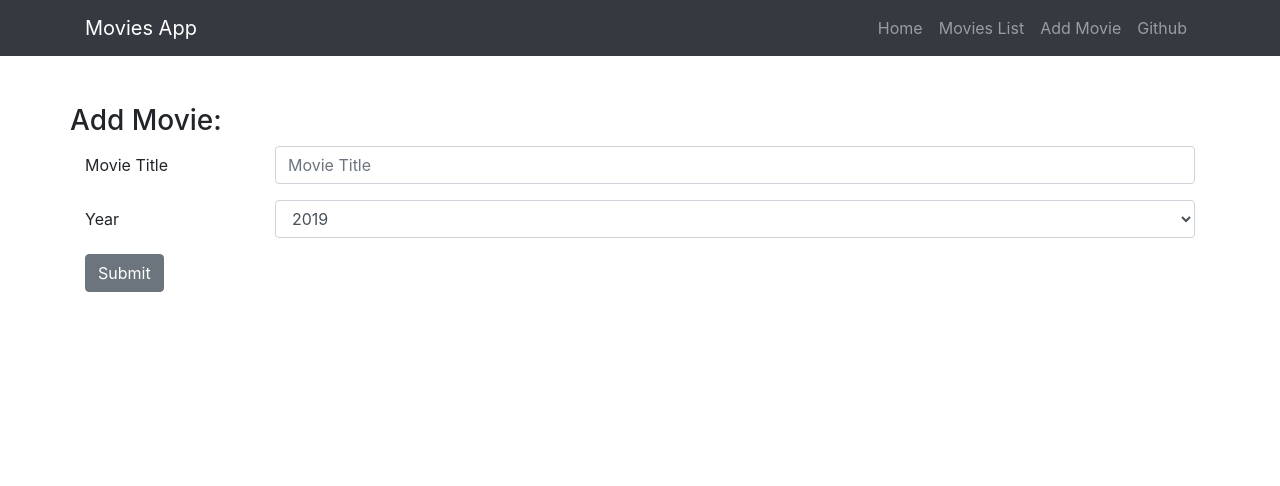
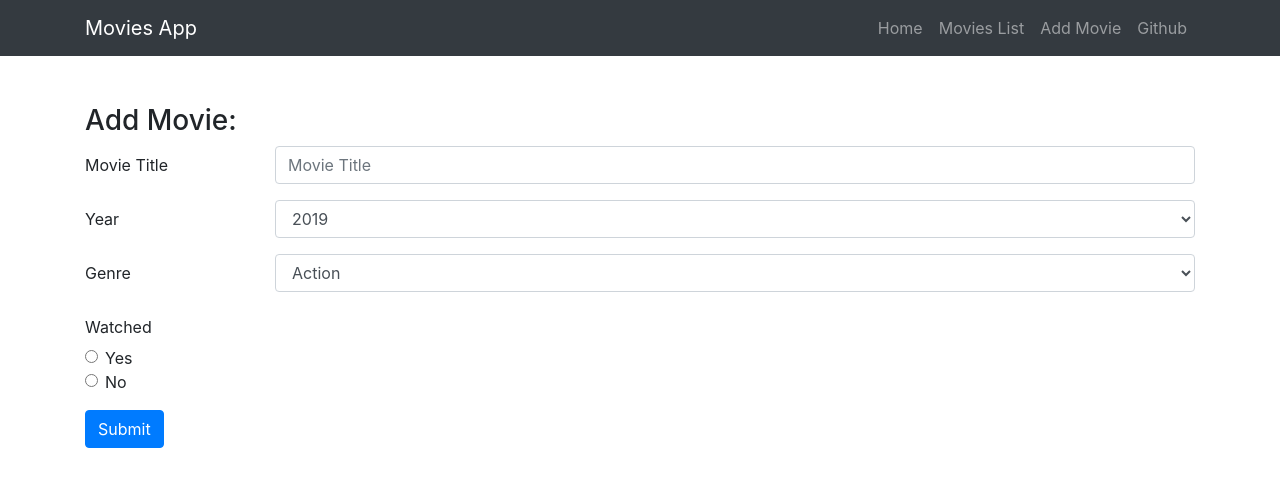
Before and after one commit to pdeppen/movie_list, a React (Create React App) app in the folder client/: page /create in a window 1280 px wide. Shown: the top 486 px of the page. Built offline with nearby package versions, Linux system fonts and the light colour scheme.

Commit message:
#10: Need to fix radio buttons

```diff
--- a/client/src/components/AddMovie.js
+++ b/client/src/components/AddMovie.js
@@ -1,12 +1,18 @@
 import React, { Component } from 'react'
-import { Container, Col, Row, Button, Form, FormGroup, Label, Input, FormText } from 'reactstrap';
+import { Alert, Container, Col, Row, Button, Form, FormGroup, Label, Input, FormText } from 'reactstrap';
 
 class AddMovie extends Component {
 
     state = {
         years: [],
+        genres: ['Action','Adventure', 'Comedy', 'Crime', 'Drama',
+                 'Fantasy', 'Historical', 'Horror', 'Mystery',
+                 'Romance', 'Science Fiction', 'Thriller', 'Western'],
         movie_title: "",
-        movie_year: 2019
+        movie_year: 2019,
+        movie_genre: 'Action',
+        watched: false,
+        showAlert: false
     }
 
     componentDidMount() {
@@ -33,19 +39,37 @@ class AddMovie extends Component {
         this.setState({movie_year: e.target.value})
     }
 
+    onGenreChange = (e) => {
+        this.setState({movie_genre: e.target.value})
+    }
+
+    onWatchedChange = (e) => {
+        this.setState({watched: e.target.value})
+    }
+
     onFormSubmit = (e) => {
         e.preventDefault()
 
+        this.setState({showAlert: true})
         console.log(
             "Movie Title: " + this.state.movie_title +
-            "\nMovie Year: " + this.state.movie_year
+            "\nMovie Year: " + this.state.movie_year +
+            "\nMovie Genre: " + this.state.movie_genre +
+            "\nWatched: " + this.state.watched
         )
     }
 
+    onAlertDismiss = () => {
+        this.setState({showAlert: false})
+    }
+
     render() {
+
+        const successfulSubmit = <Alert isOpen={this.state.showAlert} toggle={this.onAlertDismiss} fade color = "primary">Movie Added</Alert>
+
         return (
             <Container>
-                <Row><h3>Add Movie: </h3></Row>
+                <Row><Col><h3>Add Movie: </h3></Col></Row>
                 <Form>
                     <FormGroup row>
                         <Label sm={2}>Movie Title</Label>
@@ -56,7 +80,7 @@ class AddMovie extends Component {
                     <FormGroup row>
                         <Label sm={2}>Year</Label>
                         <Col sm = {10}>
-                            <Input type="select" name="select" value={this.state.year} onChange={this.onYearChange}>
+                            <Input type="select" value={this.state.year} onChange={this.onYearChange}>
                             {this.state.years.map((year) => (
                                 <option key={year} value={year}>{year}</option>
                             ))}
@@ -64,11 +88,39 @@ class AddMovie extends Component {
                         </Col>
                     </FormGroup>
                     <FormGroup row>
+                        <Label sm={2}>Genre</Label>
+                        <Col sm={10}>
+                            <Input type="select" value={this.state.genre} onChange={this.onGenreChange}>
+                                {this.state.genres.map((genre) => (
+                                    <option key={genre} value={genre}>{genre}</option>
+                                ))}
+                            </Input>
+                        </Col>
+                    </FormGroup>
+                    <FormGroup row tag='fieldset'>
+                        <legend className='col-form-label col-sm-2'>Watched</legend>
+                        <Col sm={10}>
+                            <FormGroup check>
+                                <Label check>
+                                    <Input type='radio' value={false} onChange={this.onWatchedChange}/>{' '}
+                                    Yes
+                                </Label>
+                            </FormGroup>
+                            <FormGroup check>
+                                <Label check>
+                                    <Input type='radio' value={true} onChange={this.onWatchedChange}/>{' '}
+                                    No
+                                </Label>
+                            </FormGroup>
+                        </Col>
+                    </FormGroup>
+                    <FormGroup row>
                         <Col>
-                            <Button onClick={this.onFormSubmit}>Submit</Button>
+                            <Button color="primary" onClick={this.onFormSubmit}>Submit</Button>
                         </Col>
                     </FormGroup>
                 </Form>
+                {successfulSubmit}
             </Container>
         )
     }
--- a/client/src/components/AppNavbar.js
+++ b/client/src/components/AppNavbar.js
@@ -29,7 +29,7 @@ class AppNavbar extends Component {
         return (
             <Router>
                 <div className="AppNavbar">
-                    <Navbar color="dark" dark expand="sm" className="mb-5">
+                    <Navbar sticky="top" color="dark" dark expand="sm" className="mb-5">
                         <Container>
                             <NavbarBrand href="/">Movies App</NavbarBrand>
                             <NavbarToggler onClick={this.toggle} />
```
Also changed, not shown: 1 other file (tests, documents, lock files or other folders).
